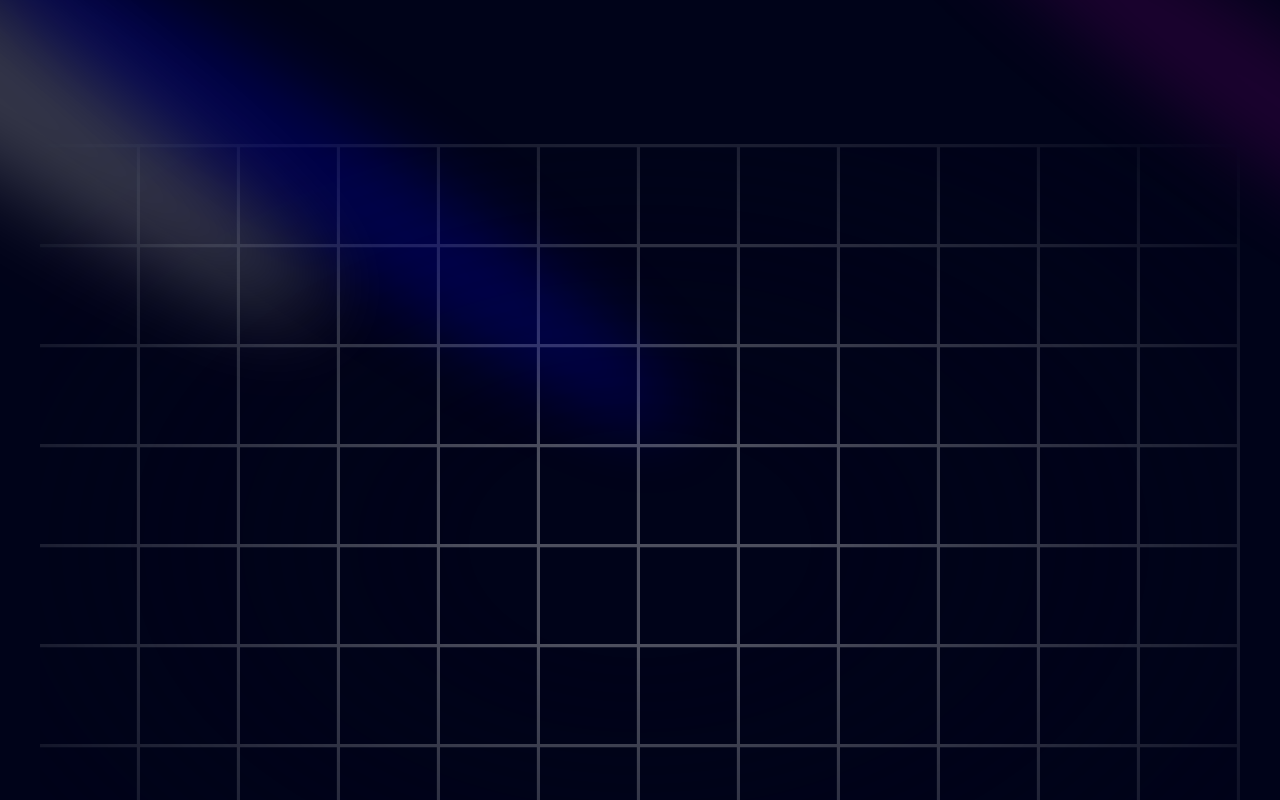
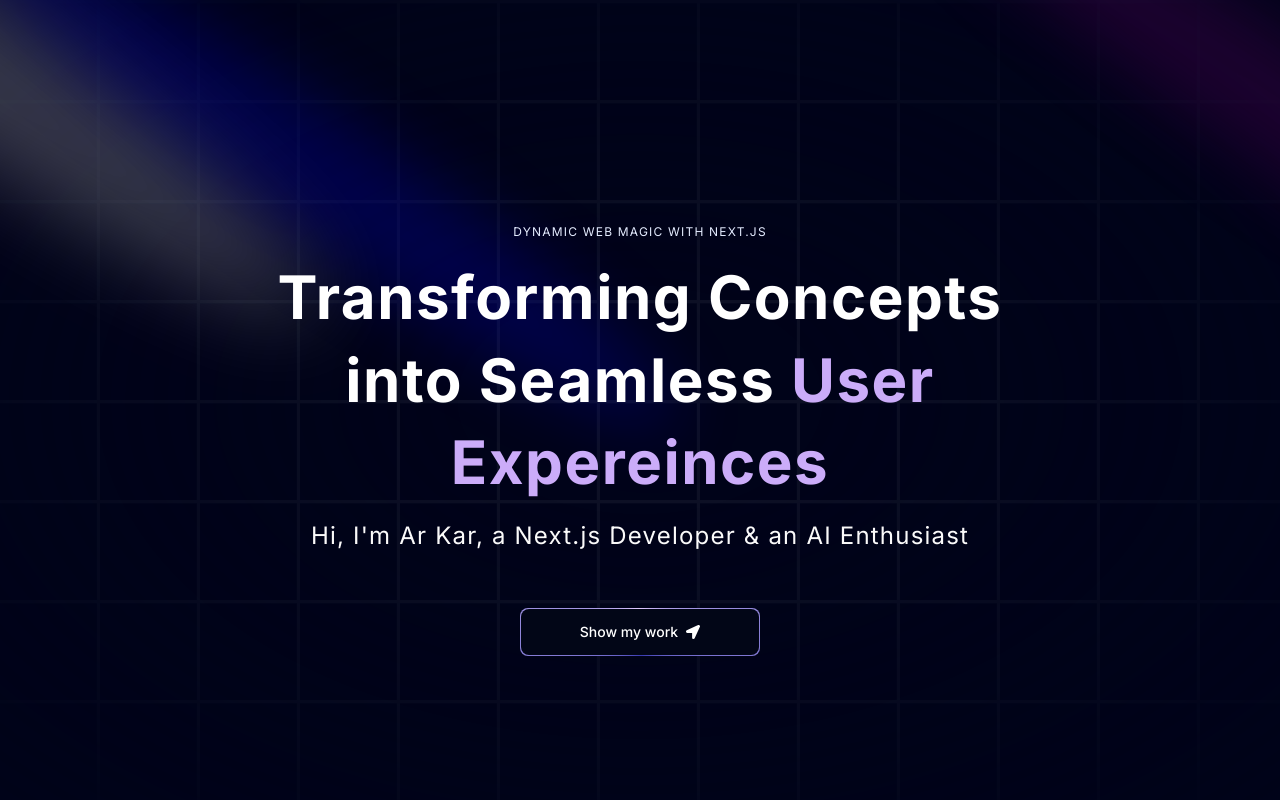
Before and after one commit to arkar1022/portfolio-acenternity-ui, a Next.js app: page / in a window 1280 px wide. Shown: the top 800 px of the page. Built offline with nearby package versions, Linux system fonts and the light colour scheme.

Commit message:
Added Hero Section

```diff
--- a/package.json
+++ b/package.json
@@ -16,6 +16,7 @@
     "next-themes": "^0.3.0",
     "react": "^18",
     "react-dom": "^18",
+    "react-icons": "^5.2.1",
     "tailwind-merge": "^2.3.0",
     "tailwindcss-animate": "^1.0.7"
   },
--- a/src/components/Hero.tsx
+++ b/src/components/Hero.tsx
@@ -1,5 +1,8 @@
 import exp from "constants";
 import { Spotlight } from "./ui/spotlight";
+import { TextGenerateEffect } from "./ui/TextGenerateEffect";
+import MagicButton from "./ui/MagicButton";
+import { FaLocationArrow } from "react-icons/fa";
 
 const Hero = () => {
     return (
@@ -9,14 +12,21 @@
                 <Spotlight className="top-10 left-full h-[80vh] w-[50vw]" fill="purple " />
                 <Spotlight className="top-28 left-80 h-[80vh] w-[50vw]" fill="blue" />
             </div>
-            <div className="h-[50rem] w-full dark:bg-black-100 bg-white  dark:bg-grid-white/[0.3] bg-grid-black/[0.2] relative flex items-center justify-center">
+            <div className="h-[50rem] absolute top-0 left-0 w-full dark:bg-black-100 bg-white  dark:bg-grid-white/[0.05] bg-grid-black/[0.2] flex items-center justify-center">
                 <div className="absolute pointer-events-none inset-0 flex items-center justify-center dark:bg-black-100 bg-white [mask-image:radial-gradient(ellipse_at_center,transparent_20%,black)]"/>
             </div>
-            <div className="flex justify-center">
-                <div className="max-w-[89vw]">
+            <div className="flex justify-center relative my-20 z-10">
+                <div className="max-w-[89vw] md:max-w-2xl lg:max-w-[60vw] flex flex-col items-center justify-center">
                     <h2 className="uppercase tracking-widest text-xs text-center text-blue-100 max-w-80">
-                        Dynamic Weeb Magic with Next.js
+                        Dynamic Web Magic with Next.js
                     </h2>
+                    <TextGenerateEffect className="text-center text-[40px] md:text-5xl lg:text-6xl" words="Transforming Concepts into Seamless User Expereinces" />
+                    <p className="text-center md:tracking-wider mb-4 text-sm md:text-lg lg:text-2xl">
+                        Hi, I&apos;m Ar Kar, a Next.js Developer & an AI Enthusiast
+                    </p>
+                    <a href="#about">
+                        <MagicButton title="Show my work" icon={<FaLocationArrow />} position="right"/>
+                    </a>
                 </div>
             </div>
         </div>
--- /dev/null
+++ b/src/components/ui/MagicButton.tsx
@@ -0,0 +1,17 @@
+import React from 'react'
+
+const MagicButton = ({title, icon, position, handleClick, otherClasses} : {title:string; icon:React.ReactNode; position: string; handleClick?:() => void; otherClasses?: string;}) => {
+    return (
+        <button className="relative inline-flex h-12 w-full rounded-lg overflow-hidden p-[1px] focus:outline-none md:w-60 md:mt-10">
+            <span className="absolute inset-[-1000%] animate-[spin_2s_linear_infinite] bg-[conic-gradient(from_90deg_at_50%_50%,#E2CBFF_0%,#393BB2_50%,#E2CBFF_100%)]" />
+            <span className={`inline-flex h-full w-full cursor-pointer items-center justify-center gap-2 rounded-lg bg-slate-950 px-7 py-1 text-sm font-medium text-white backdrop-blur-3xl ${otherClasses}
+            `}>
+                {position === 'left' && icon}
+                {title}
+                {position === 'right' && icon}
+            </span>
+        </button>
+    )
+}
+
+export default MagicButton;
--- /dev/null
+++ b/src/components/ui/TextGenerateEffect.tsx
@@ -0,0 +1,54 @@
+"use client";
+import { useEffect } from "react";
+import { motion, stagger, useAnimate } from "framer-motion";
+import { cn } from "@/utils/cn";
+
+export const TextGenerateEffect = ({
+  words,
+  className,
+}: {
+  words: string;
+  className?: string;
+}) => {
+  const [scope, animate] = useAnimate();
+  let wordsArray = words.split(" ");
+  useEffect(() => {
+    animate(
+      "span",
+      {
+        opacity: 1,
+      },
+      {
+        duration: 2,
+        delay: stagger(0.2),
+      }
+    );
+  }, [scope.current]);
+
+  const renderWords = () => {
+    return (
+      <motion.div ref={scope}>
+        {wordsArray.map((word, idx) => {
+          return (
+            <motion.span
+              key={word + idx}
+              className={`${idx > 3 ? 'text-purple': 'dark:text-white  text-black ' } opacity-0`}
+            >
+              {word}{" "}
+            </motion.span>
+          );
+        })}
+      </motion.div>
+    );
+  };
+
+  return (
+    <div className={cn("font-bold", className)}>
+      <div className="my-4">
+        <div className=" dark:text-white text-black leading-snug tracking-wide">
+          {renderWords()}
+        </div>
+      </div>
+    </div>
+  );
+};
```
Also changed, not shown: 1 other file (tests, documents, lock files or other folders).
